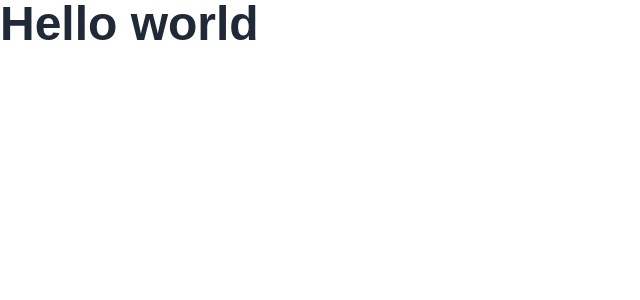
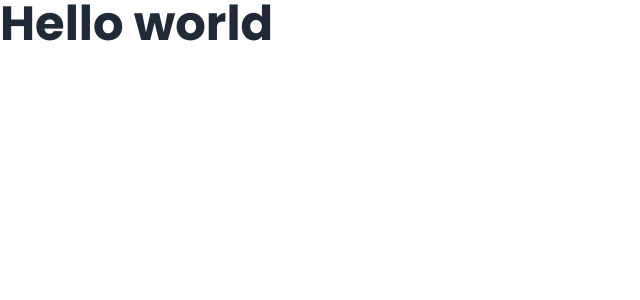
Before and after one commit to ShamiKantMourya/nextjs_portfolio, a Next.js app: page / in a window 1280 px wide. Shown: the top 300 px of the page, without its empty margins (0-640 px from the left). Built offline with nearby package versions, Linux system fonts and the light colour scheme.

Commit message:
layout tsx

```diff
--- a/app/layout.tsx
+++ b/app/layout.tsx
@@ -1,22 +1,41 @@
 import type { Metadata } from "next";
-import { Inter } from "next/font/google";
+import { Inter, Poppins } from "next/font/google";
+
 import "./globals.css";
+import { ThemeProvider } from "./context/ThemeContext";
 
-const inter = Inter({ subsets: ["latin"] });
+// Load fonts
+const inter = Inter({
+  subsets: ["latin"],
+  variable: "--font-inter",
+  display: "swap",
+});
+
+const poppins = Poppins({
+  weight: ["400", "500", "600", "700"],
+  subsets: ["latin"],
+  variable: "--font-poppins",
+  display: "swap",
+});
 
 export const metadata: Metadata = {
-  title: "Create Next App",
-  description: "Generated by create next app",
+  title: "Portfolio | Full Stack Developer",
+  description:
+    "Personal portfolio showcasing my projects and experience as a full stack developer.",
 };
 
 export default function RootLayout({
   children,
-}: Readonly<{
+}: {
   children: React.ReactNode;
-}>) {
+}) {
   return (
-    <html lang="en">
-      <body className={inter.className}>{children}</body>
+    <html lang="en" suppressHydrationWarning>
+      <body
+        className={`${inter.variable} ${poppins.variable} font-sans antialiased`}
+      >
+        <ThemeProvider>{children}</ThemeProvider>
+      </body>
     </html>
   );
 }
```
